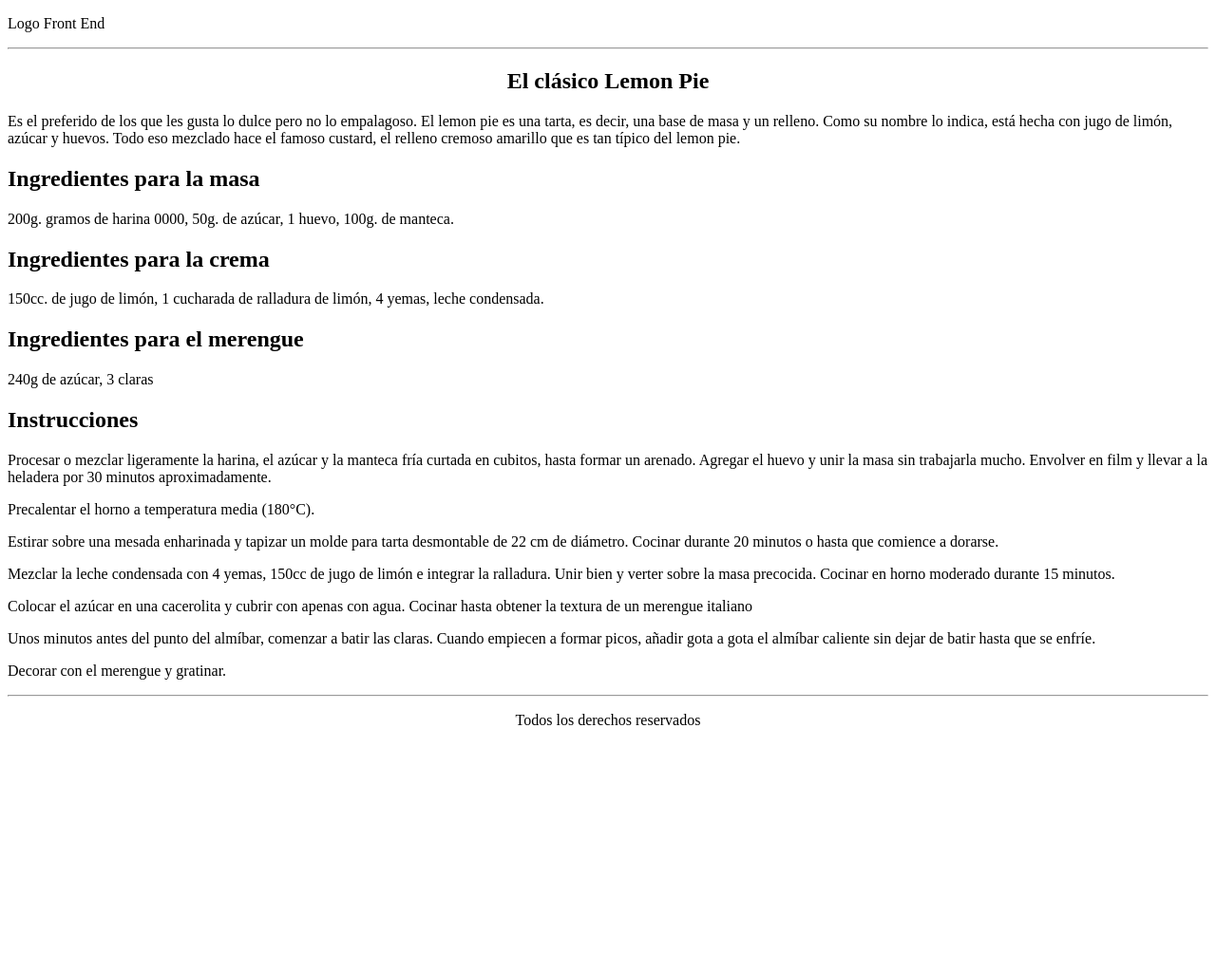
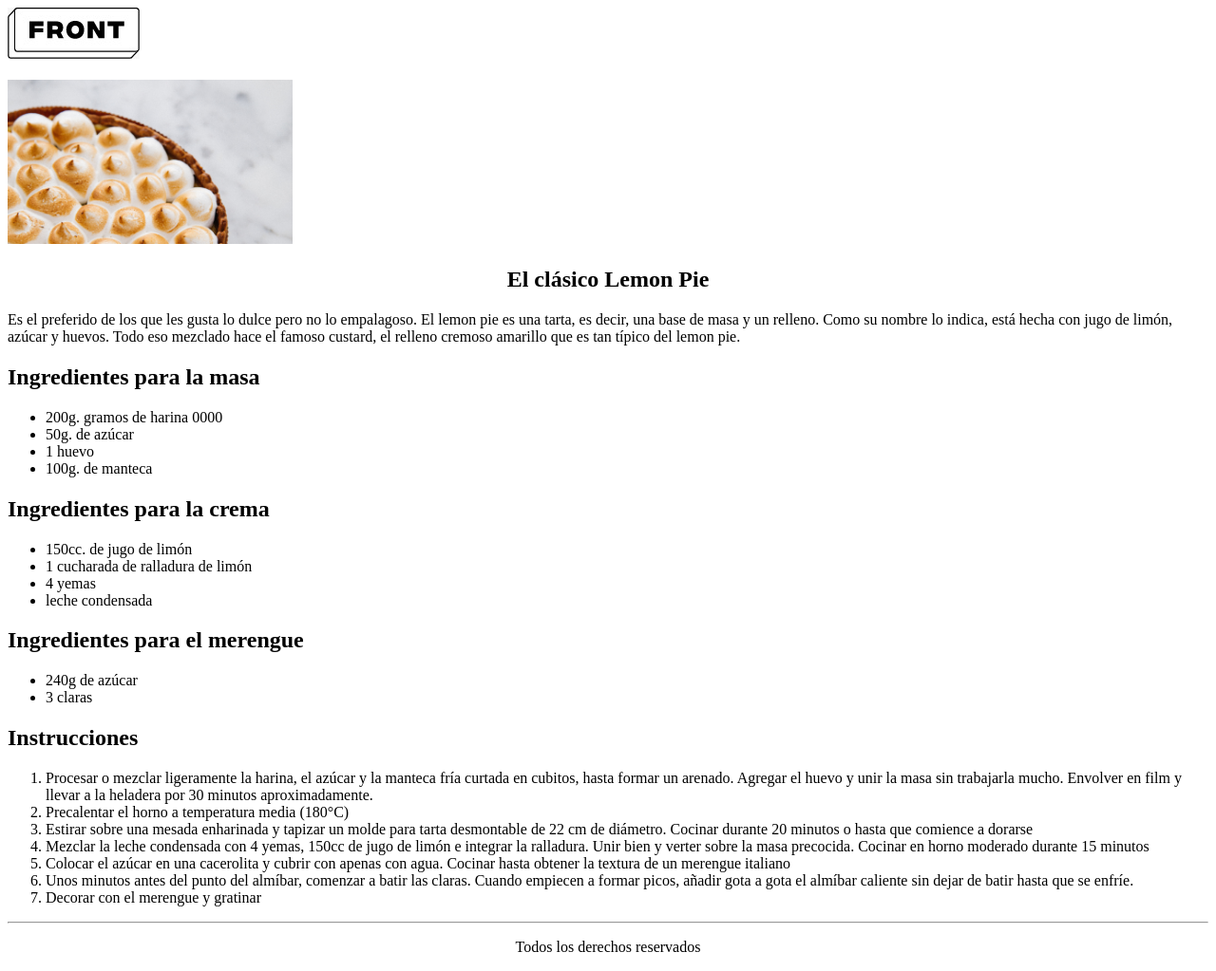
Before and after one commit to FabricioAcosta/Digital-house---LemonPie-html, a plain HTML site: page index.html in a window 1280 px wide. Shown: the whole page at 95% size. Before the commit the page ends 800 px from the top, so only its background shows below. Drawn offline with Linux system fonts and the light colour scheme.

Commit message:
Se modifica index.html y se agregan links e imagenes

```diff
--- a/index.html
+++ b/index.html
@@ -9,9 +9,23 @@
   <body>
     <header>
       <section>
-        <p>Logo Front End</p>
-        <hr />
-        <h1 style="text-align: center;">El clásico Lemon Pie</h1>
+        <a href="/index.html"
+          ><img
+            src="/img/WhatsApp Image 2023-05-17 at 22.24.36.jpeg"
+            alt="front"
+        /></a>
+        <br />
+        <br />
+        <a
+          href="https://elgourmet.com/recetas/lemon-pie-clasico/"
+          target="_blank"
+          ><img
+            style="width: 300px"
+            src="/img/lemon-pie 1.png"
+            alt="Link lemon pie"
+        /></a>
+
+        <h1 style="text-align: center">El clásico Lemon Pie</h1>
         <p>
           Es el preferido de los que les gusta lo dulce pero no lo empalagoso.
           El lemon pie es una tarta, es decir, una base de masa y un relleno.
@@ -25,51 +39,64 @@
     <main>
       <section>
         <h2>Ingredientes para la masa</h2>
-        <p>
-          200g. gramos de harina 0000, 50g. de azúcar, 1 huevo, 100g. de
-          manteca.
-        </p>
+        <ul>
+          <li>200g. gramos de harina 0000</li>
+          <li>50g. de azúcar</li>
+          <li>1 huevo</li>
+          <li>100g. de manteca</li>
+        </ul>
+
         <h2>Ingredientes para la crema</h2>
-        <p>
-          150cc. de jugo de limón, 1 cucharada de ralladura de limón, 4 yemas,
-          leche condensada.
-        </p>
+        <p></p>
+        <ul>
+          <li>150cc. de jugo de limón</li>
+          <li>1 cucharada de ralladura de limón</li>
+          <li>4 yemas</li>
+          <li>leche condensada</li>
+        </ul>
+
         <h2>Ingredientes para el merengue</h2>
-        <p>240g de azúcar, 3 claras</p>
+        <ul>
+          <li>240g de azúcar</li>
+          <li>3 claras</li>
+        </ul>
+
         <h2>Instrucciones</h2>
-        <p>
-          Procesar o mezclar ligeramente la harina, el azúcar y la manteca fría
-          curtada en cubitos, hasta formar un arenado. Agregar el huevo y unir
-          la masa sin trabajarla mucho. Envolver en film y llevar a la heladera
-          por 30 minutos aproximadamente.
-        </p>
-        <p>Precalentar el horno a temperatura media (180°C).</p>
-        <p>
+        <ol type="1">
+          <li>
+            Procesar o mezclar ligeramente la harina, el azúcar y la manteca
+            fría curtada en cubitos, hasta formar un arenado. Agregar el huevo y
+            unir la masa sin trabajarla mucho. Envolver en film y llevar a la
+            heladera por 30 minutos aproximadamente.
+          </li>
+          <li>Precalentar el horno a temperatura media (180°C)</li>
+          <li>
             Estirar sobre una mesada enharinada y tapizar un molde para tarta
             desmontable de 22 cm de diámetro. Cocinar durante 20 minutos o hasta
-          que comience a dorarse.
-        </p>
-        <p>
+            que comience a dorarse
+          </li>
+          <li>
             Mezclar la leche condensada con 4 yemas, 150cc de jugo de limón e
             integrar la ralladura. Unir bien y verter sobre la masa precocida.
-          Cocinar en horno moderado durante 15 minutos.
-        </p>
-        <p>
+            Cocinar en horno moderado durante 15 minutos
+          </li>
+          <li>
             Colocar el azúcar en una cacerolita y cubrir con apenas con agua.
             Cocinar hasta obtener la textura de un merengue italiano
-        </p>
-        <p>
-          Unos minutos antes del punto del almíbar, comenzar a batir las claras.
-          Cuando empiecen a formar picos, añadir gota a gota el almíbar caliente
-          sin dejar de batir hasta que se enfríe.
-        </p>
-        <p>Decorar con el merengue y gratinar.</p>
+          </li>
+          <li>
+            Unos minutos antes del punto del almíbar, comenzar a batir las
+            claras. Cuando empiecen a formar picos, añadir gota a gota el
+            almíbar caliente sin dejar de batir hasta que se enfríe.
+          </li>
+          <li>Decorar con el merengue y gratinar</li>
+        </ol>
       </section>
     </main>
 
     <footer>
       <hr />
-      <p style="text-align: center;">Todos los derechos reservados</p>
+      <p style="text-align: center">Todos los derechos reservados</p>
     </footer>
   </body>
 </html>
```
Also changed, not shown: img/WhatsApp Image 2023-05-17 at 22.24.36.jpeg (added), img/lemon-pie 1.png (added). Lines whose indentation alone changed are shown as unchanged.
